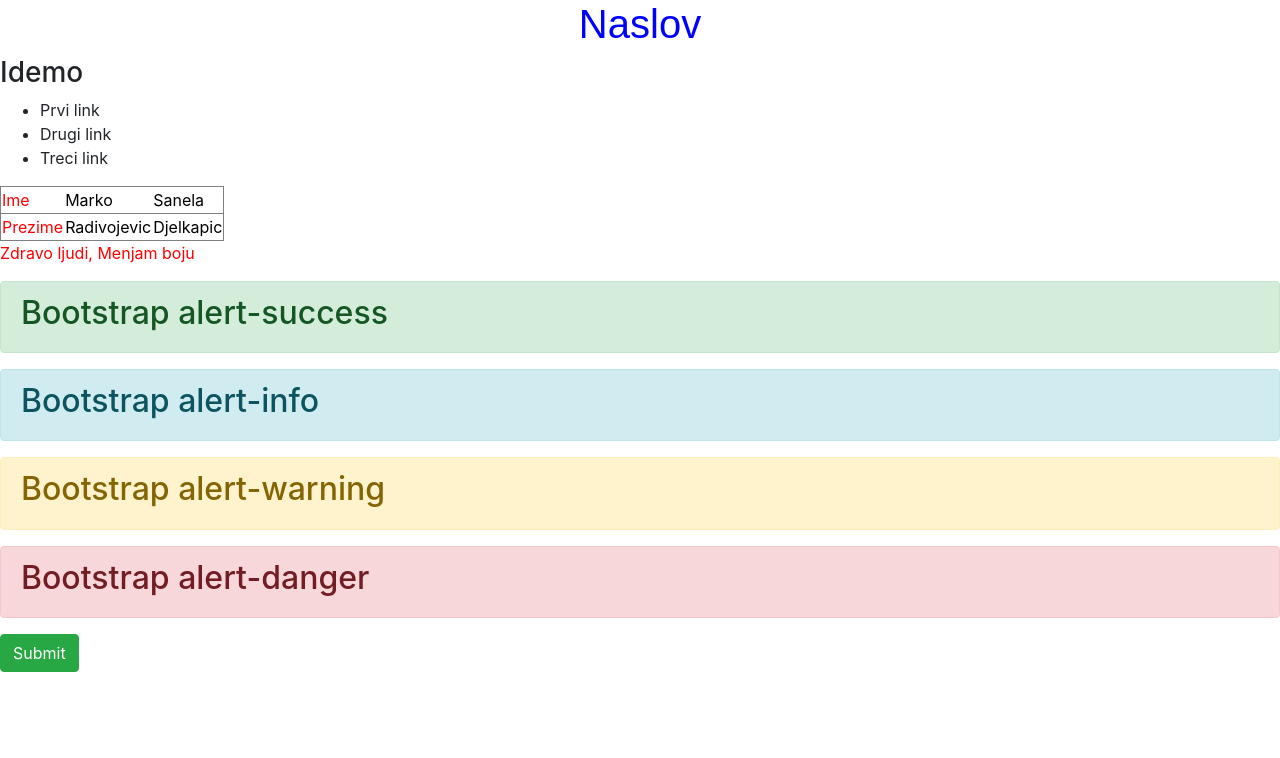
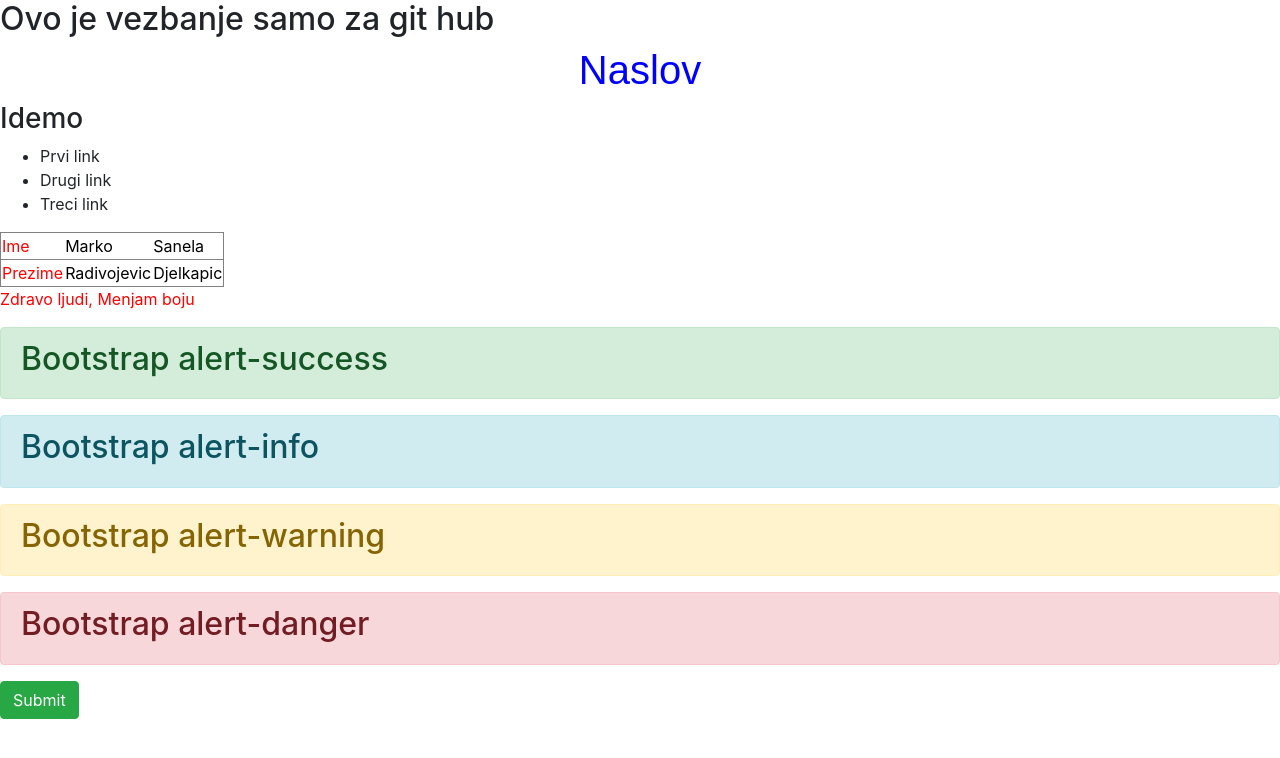
Before and after one commit to makanidja/folderTest, a plain HTML site: page index.html in a window 1280 px wide. Drawn offline with nearby package versions, Linux system fonts and the light colour scheme.

Commit message:
Probno slanje na git

```diff
--- a/index.html
+++ b/index.html
@@ -11,7 +11,7 @@
 
     <script src="main.js" type="text/javascript"></script>
 
-
+   <h2>Ovo je vezbanje samo za git hub</h2>
   <h1 class="marko">Naslov</h1>
   <h3>Idemo</h3>
   <ul>
```
